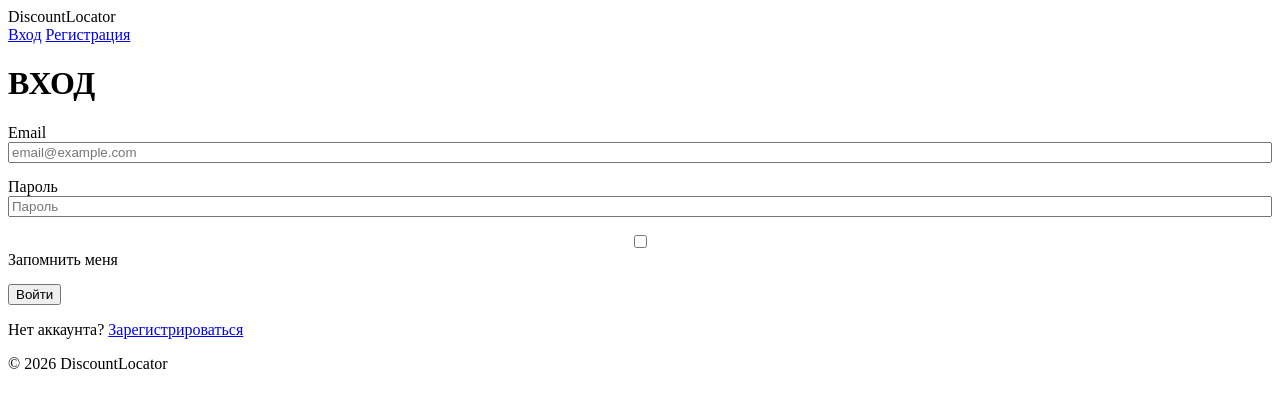
After one commit to An-Zab/DiscountLocator, a Flask app: page /user/login in a window 1280 px wide. The commit adds this page. Shown: the top 408 px of the page. Run offline with Flask 3, Linux system fonts and the light colour scheme.

Commit message:
Добавил регистрацию, авторизацию + фиксы

```diff
--- a/app/__init__.py
+++ /dev/null
@@ -1 +0,0 @@
-from .extensions import db
--- a/app/models/search_history.py
+++ b/app/models/search_history.py
@@ -3,7 +3,8 @@ from flask import Blueprint, render_template, request, redirect, flash, url_for
 from app.extensions import db
 from app.models.user import User
 
-class SearchHistory():
+class SearchHistory(db.Model):
+    __tablename__ = 'search_history'
     id = db.Column(db.Integer, primary_key=True)
     user_id = db.Column(db.Integer, db.ForeignKey('users.id'), nullable=False)
     query = db.Column(db.String(100), nullable=False)
--- a/app/route/user.py
+++ b/app/route/user.py
@@ -1,15 +1,75 @@
 from flask import Blueprint, render_template, request, redirect, flash, url_for
+from flask_login import login_user, logout_user, login_required, current_user
 from app.extensions import db
 from app.models.user import User
 
+bp = Blueprint('user', __name__, url_prefix='/user')
 
-
-bp = Blueprint('user', __name__)
 
 @bp.route('/test')
 def users_list():
-    from app.models.user import User
     users = User.query.all()
-    print("USERS FOUND:", users)  # выведет в консоль
-    print("COUNT:", len(users))
     return render_template('test.html', users=users)
+
+
+@bp.route('/register', methods=['GET', 'POST'])
+def register():
+    if current_user.is_authenticated:
+        return redirect(url_for('index'))
+
+    if request.method == 'POST':
+        username = request.form.get('username', '').strip()
+        email = request.form.get('email', '').strip()
+        password = request.form.get('password', '').strip()
+
+        if not username or not email or not password:
+            flash('Все поля обязательны для заполнения', 'error')
+            return redirect(url_for('user.register'))
+
+        if User.query.filter_by(username=username).first():
+            flash('Имя пользователя уже занято', 'error')
+            return redirect(url_for('user.register'))
+
+        if User.query.filter_by(email=email).first():
+            flash('Такой email уже зарегистрирован', 'error')
+            return redirect(url_for('user.register'))
+
+        new_user = User(username=username, email=email)
+        new_user.set_password(password)
+        db.session.add(new_user)
+        db.session.commit()
+
+        flash('Регистрация успешна! Теперь вы можете войти в аккаунт', 'success')
+        return redirect(url_for('user.login'))
+
+    return render_template('register.html')
+
+
+@bp.route('/login', methods=['GET', 'POST'])
+def login():
+    if current_user.is_authenticated:
+        return redirect(url_for('index'))
+
+    if request.method == 'POST':
+        email = request.form.get('email', '').strip()
+        password = request.form.get('password', '').strip()
+        remember = request.form.get('remember', False)
+
+        user = User.query.filter_by(email=email).first()
+
+        if user and user.check_password(password):
+            login_user(user, remember=remember)
+            flash(f'Добро пожаловать, {user.username}!', 'success')
+            return redirect(url_for('index'))
+        else:
+            flash('Неверный email или пароль', 'error')
+
+    return render_template('login.html')
+
+
+@bp.route('/logout')
+@login_required
+def logout():
+    logout_user()
+    flash('Вы вышли из аккаунта', 'info')
+    return redirect(url_for('index'))
--- a/static/styles.css
+++ b/static/styles.css
@@ -0,0 +1,5 @@
+.form-field-wrapper {
+    margin-bottom: 15px;
+    display: flex;
+    flex-direction: column;
+}
--- a/templates/base.html
+++ b/templates/base.html
@@ -5,7 +5,18 @@
     <link rel="stylesheet" href="{{ url_for('static', filename='styles.css') }}">
 </head>
 <body>
-    <header>DiscountLocator</header>
+    <header>
+        DiscountLocator
+        <nav>
+            {% if current_user.is_authenticated %}
+                <span>Привет, {{ current_user.username }}!</span>
+                <a href="{{ url_for('user.logout') }}">Выйти</a>
+            {% else %}
+                <a href="{{ url_for('user.login') }}">Вход</a>
+                <a href="{{ url_for('user.register') }}">Регистрация</a>
+            {% endif %}
+        </nav>
+    </header>
 
     <main>
         {% block content %}{% endblock %}
--- /dev/null
+++ b/templates/login.html
@@ -0,0 +1,26 @@
+{% extends "base.html" %}
+
+{% block content %}
+<h1>ВХОД</h1>
+
+<form method="post" class="form-wrapper">
+    <div class="form-field-wrapper">
+        <label for="email">Email</label>
+        <input type="email" id="email" name="email" placeholder="email@example.com" required>
+    </div>
+
+    <div class="form-field-wrapper">
+        <label for="password">Пароль</label>
+        <input type="password" id="password" name="password" placeholder="Пароль" required>
+    </div>
+
+    <div class="form-field-wrapper">
+        <input type="checkbox" id="remember" name="remember">
+        <label for="remember">Запомнить меня</label>
+    </div>
+
+    <button type="submit">Войти</button>
+</form>
+
+<p>Нет аккаунта? <a href="{{ url_for('user.register') }}">Зарегистрироваться</a></p>
+{% endblock %}
```
Also changed, not shown: app.py (deleted, +0 -22 lines), app/extensions.py (+11 -0 lines), app/models/user.py (+10 -2 lines), create_app.py (+15 -4 lines), templates/index.html (+4 -18 lines), templates/register.html (added, +26 -0 lines), app/route/subscription.py (added), app/route/subscriptions.py (deleted), secret_data.py (renamed from app/secret_data.py).
